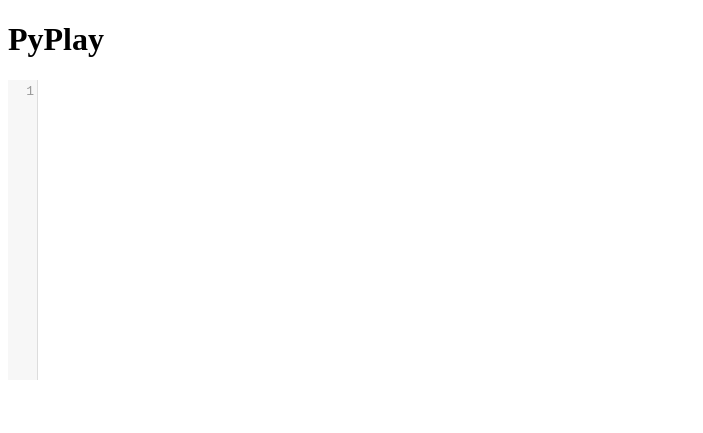
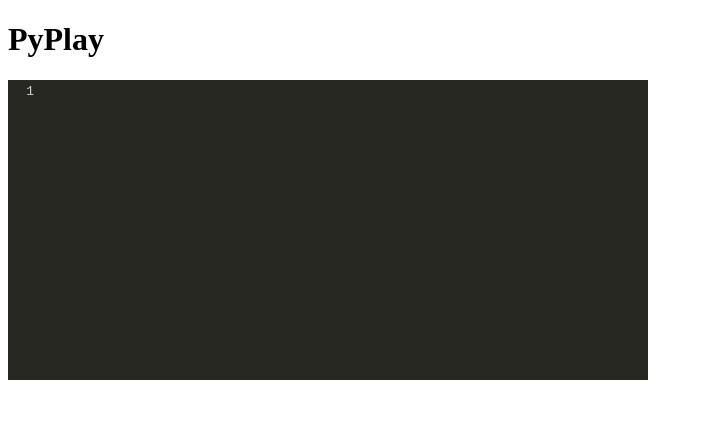
Before and after one commit to jackmorrison12/pyplay, a website built with webpack: page static/index.html in a window 1280 px wide. Shown: the whole page, without its empty margins (0-703 px from the left). Built offline with nearby package versions, Linux system fonts and the light colour scheme.

Commit message:
adds dark mode and half of width

```diff
--- a/js/app.js
+++ b/js/app.js
@@ -1,5 +1,6 @@
 import CodeMirror from 'codemirror/lib/codemirror.js';
 import 'codemirror/mode/python/python.js';
+import 'codemirror/theme/monokai.css';
 
 import styles from "codemirror/lib/codemirror.css";
 
@@ -12,5 +13,6 @@
 
 const editor = CodeMirror.fromTextArea(myTextarea, {
   lineNumbers: true,
-  mode: "python"
+  mode: "python",
+  theme: "monokai"
 });
--- a/package.json
+++ b/package.json
@@ -23,9 +23,9 @@
   },
   "homepage": "https://github.com/jackmorrison12/pyplay#readme",
   "dependencies": {
+    "bootstrap": "4.4.1",
     "codemirror": "^5.51.0",
-    "node-static": "^0.7.11",
-    "bootstrap": "4.4.1"
+    "node-static": "^0.7.11"
   },
   "devDependencies": {
     "@babel/core": "^7.8.4",
--- a/static/index.html
+++ b/static/index.html
@@ -5,9 +5,10 @@
   </head>
   <body>
     <h1>PyPlay</h1>
+    <div style="width: 50vw;">
+      <textarea id="textarea"></textarea>
 
-    <textarea id="textarea"></textarea>
-
-    <script src="/js/app.bundle.js"></script>
+      <script src="/js/app.bundle.js"></script>
+    </div>
   </body>
 </html>
```
